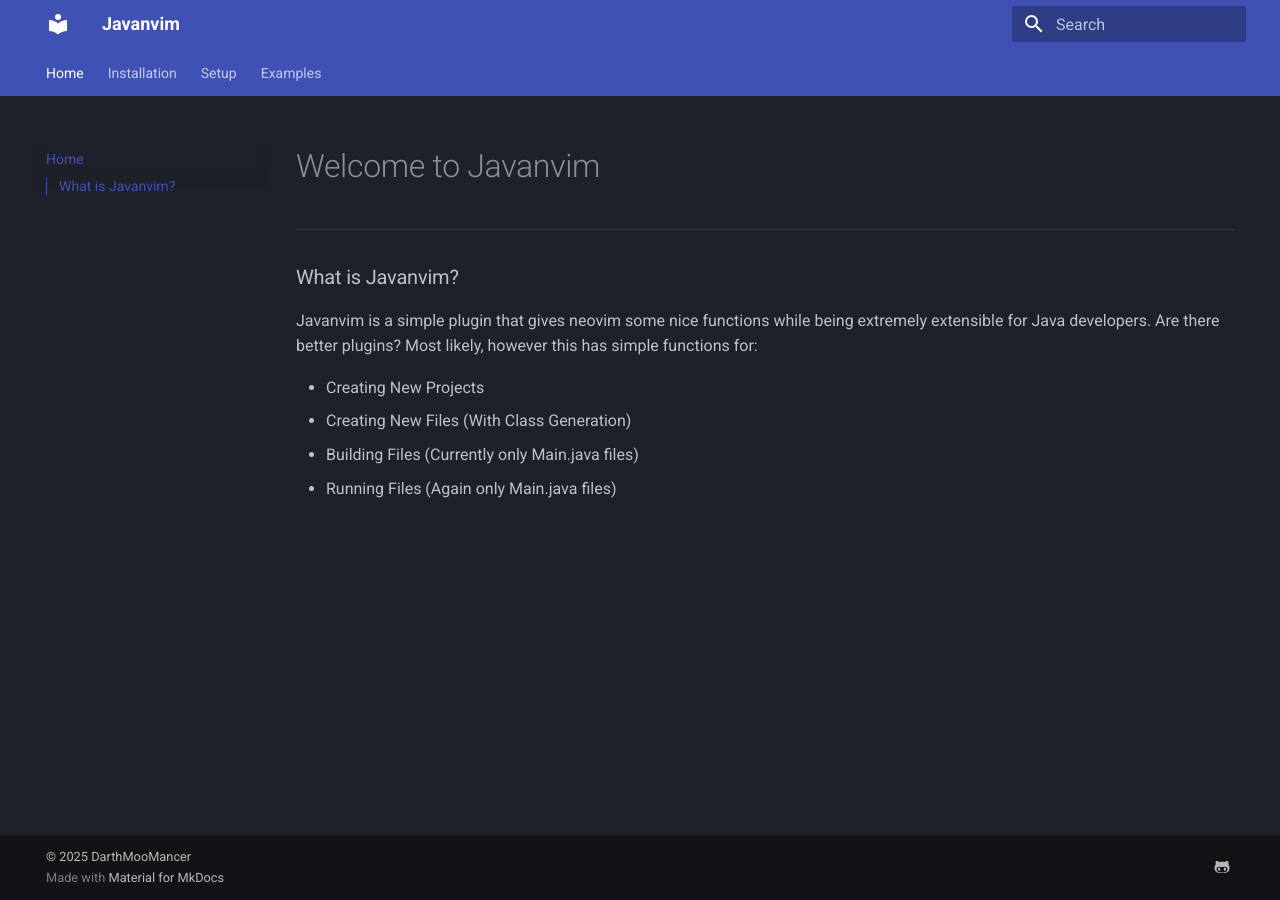
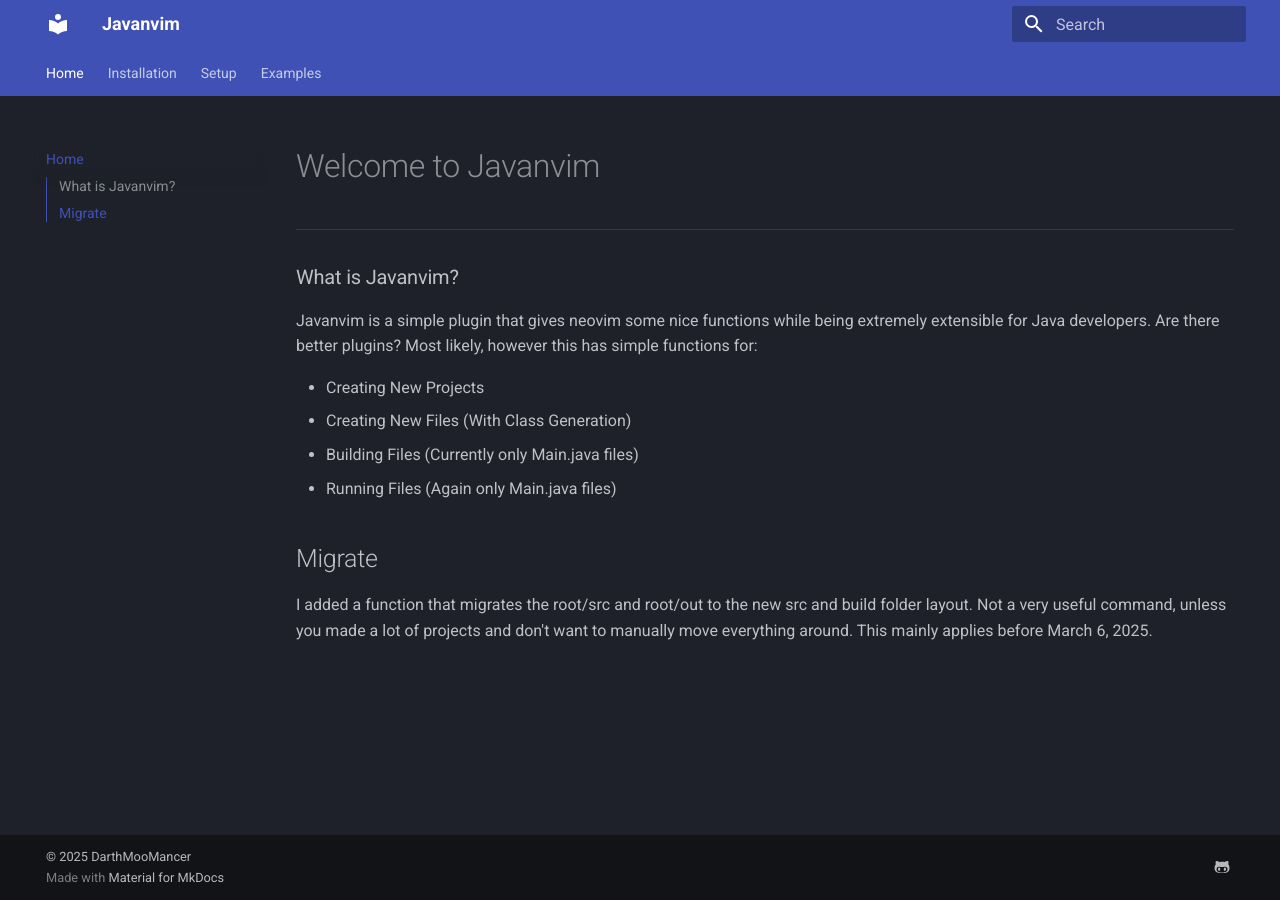
Before and after one commit to DarthMooMancer/Javanvim.docs, an MkDocs documentation site: the page built from docs/index.md, in a window 1280 px wide. Built offline with MkDocs 1.6.1 and Material for MkDocs 9.7.7, drawn with Linux system fonts in a browser that asks for light colours.

Commit message:
Update index.md

```diff
--- a/docs/index.md
+++ b/docs/index.md
@@ -8,3 +8,6 @@
 * Creating New Files (With Class Generation)
 * Building Files (Currently only Main.java files)
 * Running Files (Again only Main.java files)
+
+## Migrate
+I added a function that migrates the root/src and root/out to the new src and build folder layout. Not a very useful command, unless you made a lot of projects and don't want to manually move everything around. This mainly applies before March 6, 2025.
```
